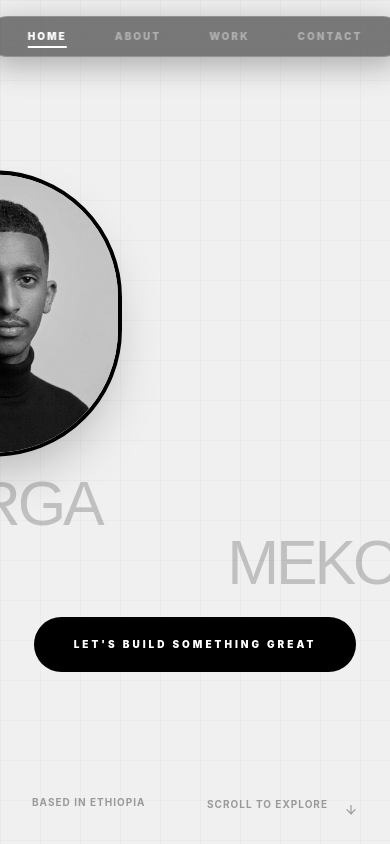
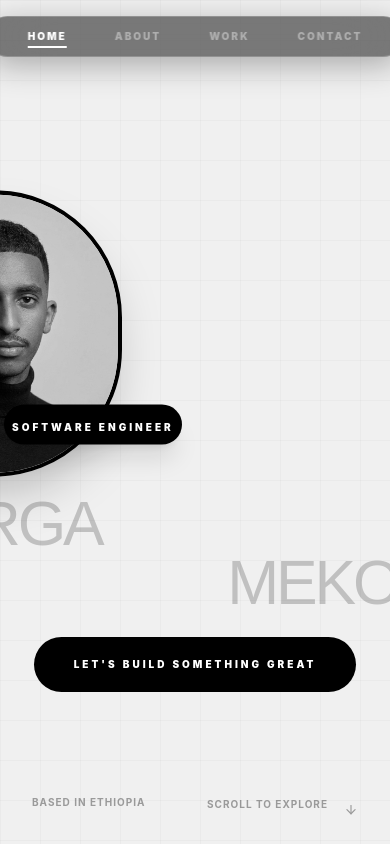
Before and after one commit to MagMc007/MagMc007.github.io, a React (Vite) app: page / in a window 390 px wide. Shown: the top 844 px of the page. Built offline with nearby package versions, Linux system fonts and the light colour scheme.

Commit message:
added contact infos

```diff
--- a/src/App.tsx
+++ b/src/App.tsx
@@ -120,7 +120,7 @@ export default function App() {
       {/* Main Hero Section (Fixed) */}
       <section className="fixed inset-0 flex items-center justify-center overflow-hidden">
         {/* Large Background Text & Portrait Container */}
-        <div className="absolute inset-0 flex flex-col items-center justify-center pointer-events-none select-none space-y-4 md:space-y-8">
+        <div className="absolute inset-0 pt-10 md:pt-0 flex flex-col items-center justify-center pointer-events-none select-none space-y-4 md:space-y-8">
           {/* Line 1: MERGA + Portrait (Reordered for Mobile) */}
           <motion.div
             style={{ x: xLeft }}
@@ -151,8 +151,8 @@ export default function App() {
               </div>
 
               {/* Floating Label */}
-              <div className="absolute -right-15 top-3/4 z-30 bg-black text-white px-2 py-2 shadow-xl rounded-full hidden lg:flex items-center justify-center">
-                <span className="text-[8px] font-black tracking-[0.3em] uppercase">Creative Dev.</span>
+              <div className="absolute -right-15 top-3/4 z-30 bg-black text-white px-2 py-2 shadow-xl rounded-full lg:flex items-center justify-center">
+                <span className="text-[10px] font-black tracking-[0.3em] uppercase">Software Engineer</span>
               </div>
             </motion.div>
 
@@ -323,7 +323,7 @@ export default function App() {
             </h2>
             <div className="flex items-center gap-4 mt-8 opacity-40">
               <div className="h-[1px] w-12 bg-white" />
-              <span className="text-[10px] font-black tracking-[0.4em] uppercase">04 Projects</span>
+              <span className="text-[10px] font-black tracking-[0.4em] uppercase">Projects</span>
             </div>
           </motion.div>
 
@@ -406,7 +406,7 @@ export default function App() {
             <div className="space-y-8">
               <p className="text-2xl md:text-4xl font-light leading-tight text-black/80">
                 I'm always open to <span className="italic">new opportunities</span>,
-                collaborations, or just a friendly chat about technology and design.
+                collaborations, or just a friendly chat about technology and engineering.
               </p>
 
               <div className="flex flex-wrap gap-6 items-center">
@@ -457,8 +457,12 @@ export default function App() {
             <div className="p-8 md:p-12 bg-black text-white rounded-3xl space-y-6">
               <h3 className="text-2xl font-display">Direct Message</h3>
               <p className="text-white/40 text-sm font-light">
+                Call me at <br />
+                <a href="tel:+251966203485" className="text-white font-bold hover:underline">+251 966 203 485</a>
+              </p>
+              <p className="text-white/40 text-sm font-light">
                 Prefer email? Reach out directly at <br />
-                <a href="mailto:mergaMekonnen7@gmail.com" className="text-white font-bold hover:underline">mergaMekonnen7@gmail.com</a>
+                <a href="mailto:mergaMekonnen7@gmail.com" className="text-white font-bold hover:underline">mergamekonnen7@gmail.com</a>
               </p>
               <div className="pt-6">
                 <motion.a
@@ -480,10 +484,10 @@ export default function App() {
         <div className="max-w-6xl mx-auto flex flex-col md:flex-row justify-between items-start md:items-end gap-12">
           <div className="space-y-4">
             <h4 className="text-4xl md:text-6xl font-display tracking-tighter">MERGA <br /> MEKONNEN</h4>
-            <p className="text-white/20 text-xs font-bold uppercase tracking-[0.2em]">Software Engineer & Product Designer</p>
+            <p className="text-white/20 text-xs font-bold uppercase tracking-[0.2em]">Software Engineer</p>
           </div>
 
-          <div className="flex flex-col md:flex-row gap-12 md:gap-24 text-[10px] font-bold uppercase tracking-widest">
+          <div className="flex flex-row gap-50 md:flex-row gap-12 md:gap-24 text-[10px] font-bold uppercase tracking-widest">
             <div className="space-y-4">
               <span className="opacity-30">Quick Links</span>
               <nav className="flex flex-col gap-2">
@@ -504,7 +508,6 @@ export default function App() {
         <div className="max-w-6xl mx-auto mt-24 pt-8 border-t border-white/10 flex flex-col md:flex-row justify-between items-center gap-4 text-[10px] font-bold uppercase tracking-widest opacity-40">
           <span>© 2026 Merga MEKONNEN. All rights reserved.</span>
           <div className="flex gap-8">
-            <span>2026</span>
             <a href="#" className="hover:text-white transition-colors">Back to top ↑</a>
           </div>
         </div>
```
